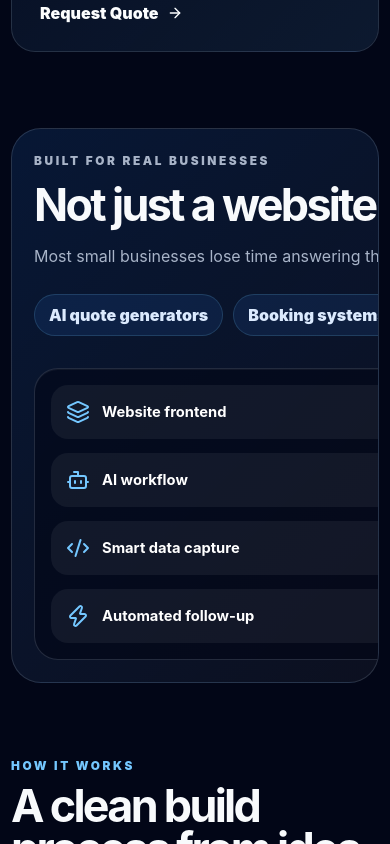
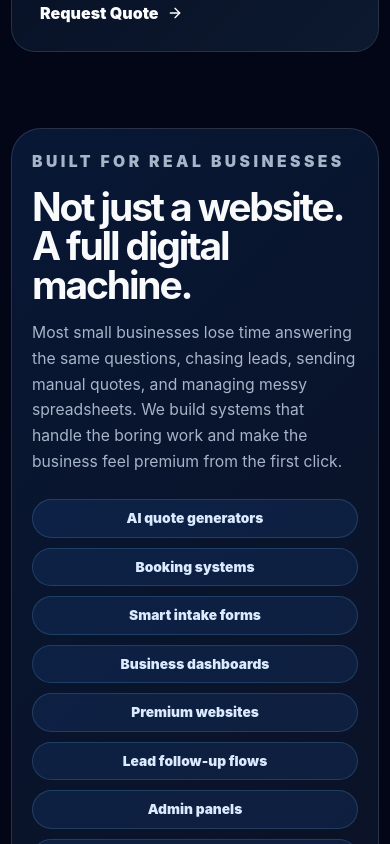
Before and after one commit to sharnpreetsidhu/Pacific-Tech-Solutions, a React (Vite) app: page / in a window 390 px wide. Shown: the part 8580-9424 px from the top of the page. Built offline with nearby package versions, Linux system fonts and the light colour scheme.

Commit message:
optimixedt

```diff
--- a/src/style.css
+++ b/src/style.css
@@ -1871,3 +1871,89 @@ svg {
 .footer-brand {
   font-weight: 750 !important;
 }
+
+/* FIX FEATURED SECTION CUTTING OFF ON MOBILE */
+@media (max-width: 720px) {
+  .featured {
+    width: calc(100% - 22px) !important;
+    max-width: calc(100% - 22px) !important;
+    display: grid !important;
+    grid-template-columns: 1fr !important;
+    gap: 22px !important;
+    padding: 24px !important;
+    overflow: visible !important;
+    border-radius: 30px !important;
+  }
+
+  .featured-copy,
+  .featured > div,
+  .stack-card {
+    width: 100% !important;
+    max-width: 100% !important;
+    min-width: 0 !important;
+  }
+
+  .featured h2 {
+    font-size: clamp(2rem, 10vw, 3rem) !important;
+    line-height: 1 !important;
+    letter-spacing: -0.055em !important;
+    overflow-wrap: break-word !important;
+    word-break: normal !important;
+  }
+
+  .featured p {
+    font-size: 0.98rem !important;
+    line-height: 1.65 !important;
+    max-width: 100% !important;
+  }
+
+  .project-list {
+    display: flex !important;
+    flex-wrap: wrap !important;
+    gap: 10px !important;
+    overflow: visible !important;
+    max-width: 100% !important;
+    padding-bottom: 0 !important;
+  }
+
+  .project-list span {
+    flex: 1 1 auto !important;
+    min-width: fit-content !important;
+    max-width: 100% !important;
+    white-space: normal !important;
+    text-align: center !important;
+    font-size: 0.86rem !important;
+    line-height: 1.2 !important;
+    padding: 10px 12px !important;
+  }
+
+  .stack-card {
+    display: grid !important;
+    gap: 12px !important;
+    padding: 16px !important;
+    overflow: visible !important;
+  }
+
+  .stack-item {
+    width: 100% !important;
+    min-width: 0 !important;
+    padding: 15px !important;
+    font-size: 0.92rem !important;
+    line-height: 1.25 !important;
+    overflow-wrap: break-word !important;
+  }
+}
+
+@media (max-width: 390px) {
+  .featured {
+    padding: 20px !important;
+  }
+
+  .featured h2 {
+    font-size: clamp(1.85rem, 10vw, 2.55rem) !important;
+  }
+
+  .project-list span {
+    flex: 1 1 100% !important;
+  }
+}
```
